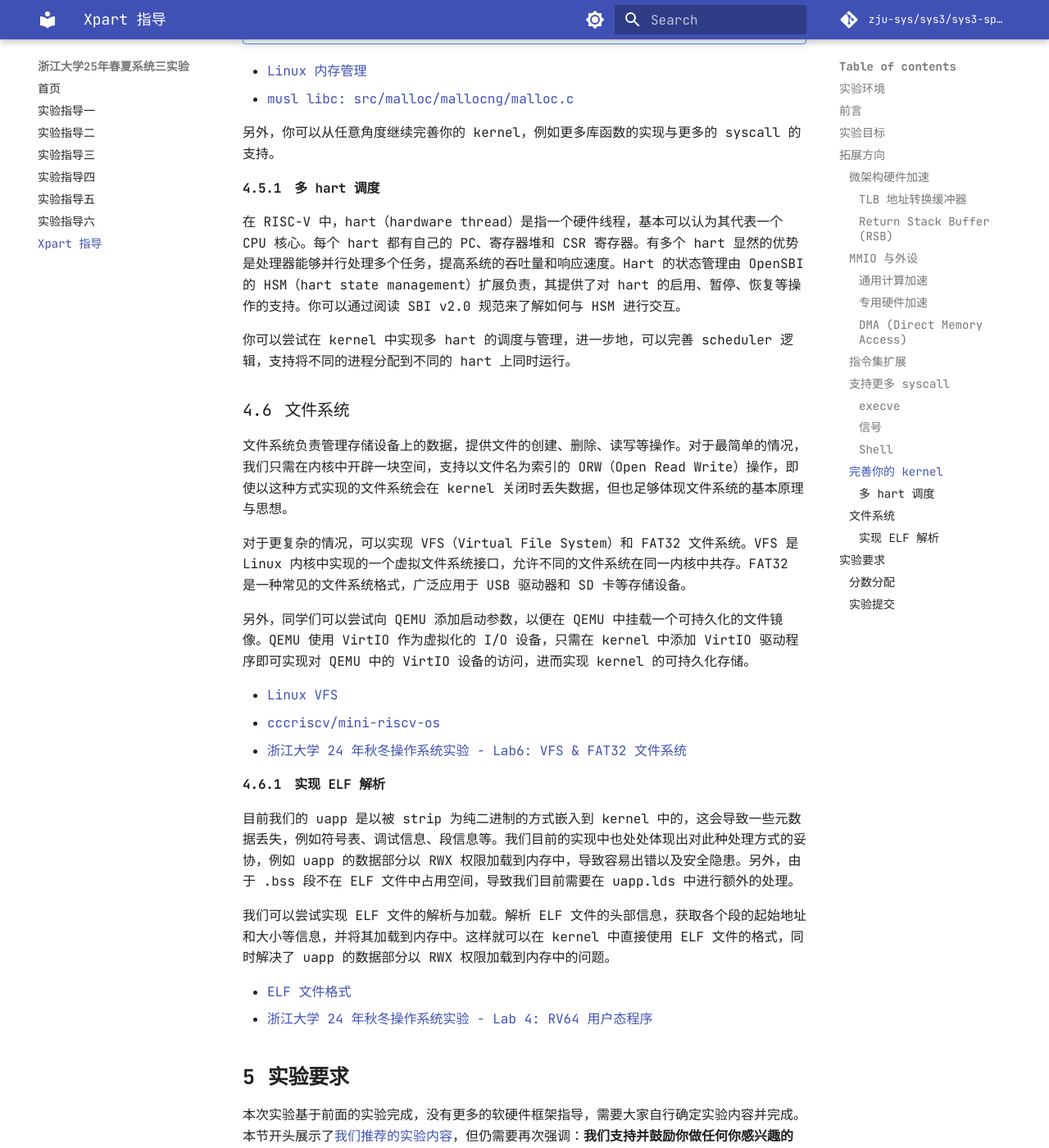
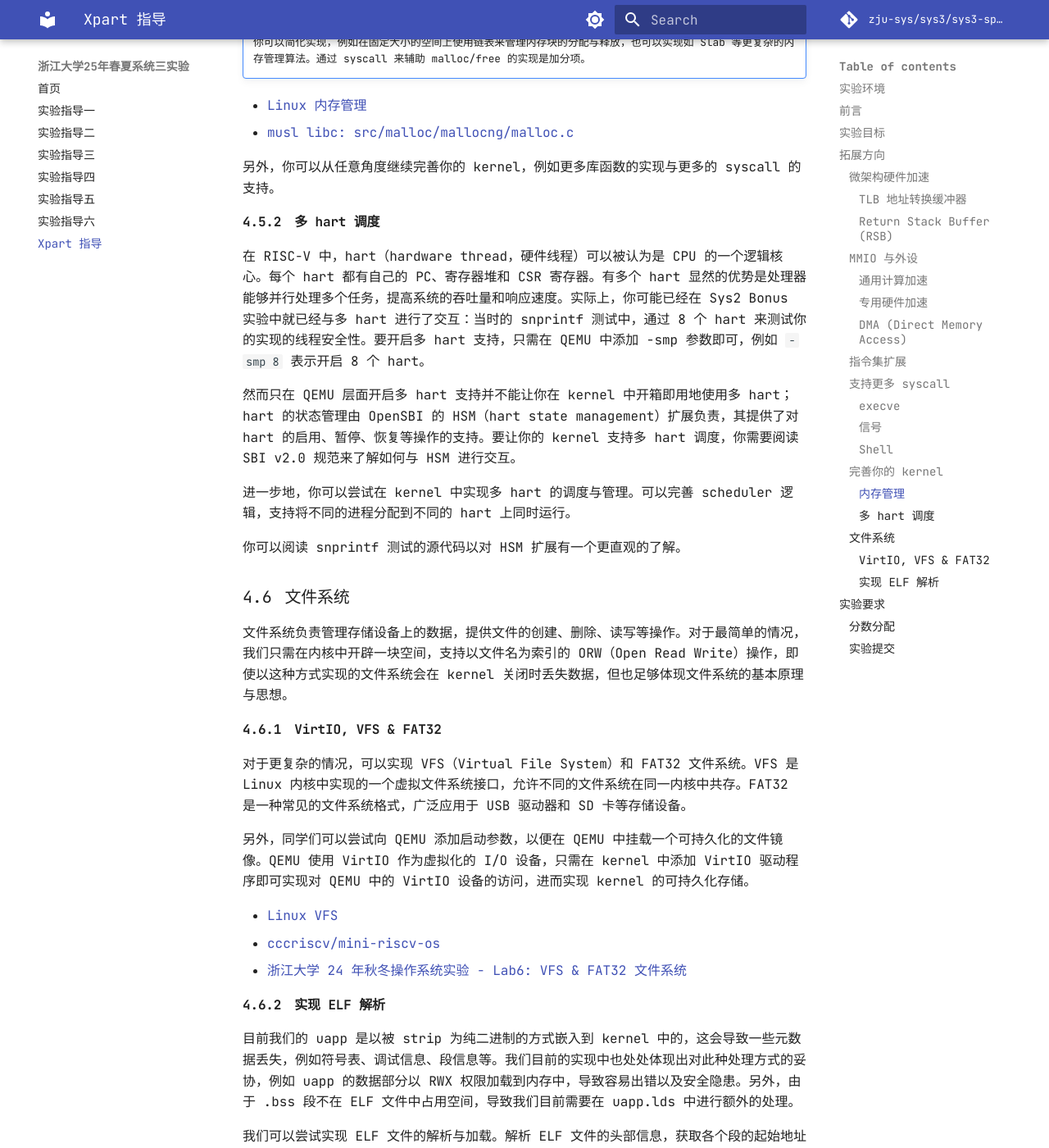
Before and after one commit to ZZC071212/computer_system, an MkDocs documentation site: the page built from docs/xpart.md, in a window 1280 px wide and 1400 px high, scrolled down 5809 px. Shown: the whole window at 82% size. Built offline with MkDocs 1.6.1 and Material for MkDocs 9.7.7, drawn with Linux system fonts in a browser that asks for light colours; some web fonts are replaced; some of the changed text lies outside the part shown.

Commit message:
docs(xpart): multiharts in snprintf test

```diff
--- a/docs/xpart.md
+++ b/docs/xpart.md
@@ -142,7 +142,7 @@ RISC-V 标准又规定，基础 ISA（RV32I / RV64I）和部分扩展（MAFD，Z
 
 execve syscall 在 Linux 中用于执行新的程序。它会加载指定的可执行文件，用新的进程替换当前进程，并传递参数和环境变量。
 
-要实现简易的 execve 功能，你可以修改内核，嵌入多个 uapp 文件。当然，可以进一步结合 [ELF 文件解析](#elf)、[文件系统](#_10)等功能，支持从文件系统中加载可执行文件。
+要实现简易的 execve 功能，你可以修改内核，嵌入多个 uapp 文件。当然，可以进一步结合 [ELF 文件解析](#elf)、[文件系统](#_11)等功能，支持从文件系统中加载可执行文件。
 
 #### 信号
 
@@ -162,6 +162,8 @@ Shell 是一个命令行界面，允许用户与操作系统进行交互。你
 
 ### 完善你的 kernel
 
+#### 内存管理
+
 在 Sys2 Lab 6 中，我们在软件层面引入了（面向 S-mode 的）内存管理，支持以 4 KiB 为单位分配内存。在 [lab4](lab4.md) 中我们引入用户模式，支持以 uapp 的形式运行用户程序。但我们的 uapp 的可用功能仍然受限，例如缺少一个正常的程序中最基本的输入功能，以及没有动态内存分配。我们希望你能在 Xpart 中实现一个更完整的 kernel，支持更多的功能。
 
 以内存管理为例，进程在初始化时，内核会为其分配一块连续的内存空间，作为进程的堆（heap）。进程通过调用内存分配函数（如 malloc）获取一块内存空间，并在使用完毕后通过调用释放函数（如 free）将其归还。需要注意，malloc/free 是纯粹的用户态（libc）函数，其可能调用更底层的 syscall（如 brk、mmap）来实现内存空间的动态扩张与收缩。
@@ -177,13 +179,19 @@ Shell 是一个命令行界面，允许用户与操作系统进行交互。你
 
 #### 多 hart 调度
 
-在 RISC-V 中，hart（hardware thread）是指一个硬件线程，基本可以认为其代表一个 CPU 核心。每个 hart 都有自己的 PC、寄存器堆和 CSR 寄存器。有多个 hart 显然的优势是处理器能够并行处理多个任务，提高系统的吞吐量和响应速度。Hart 的状态管理由 OpenSBI 的 HSM（hart state management）扩展负责，其提供了对 hart 的启用、暂停、恢复等操作的支持。你可以通过阅读 SBI v2.0 规范来了解如何与 HSM 进行交互。
+在 RISC-V 中，hart（hardware thread，硬件线程）可以被认为是 CPU 的一个逻辑核心。每个 hart 都有自己的 PC、寄存器堆和 CSR 寄存器。有多个 hart 显然的优势是处理器能够并行处理多个任务，提高系统的吞吐量和响应速度。实际上，你可能已经在 Sys2 Bonus 实验中就已经与多 hart 进行了交互：当时的 snprintf 测试中，通过 8 个 hart 来测试你的实现的线程安全性。要开启多 hart 支持，只需在 QEMU 中添加 -smp 参数即可，例如 `-smp 8` 表示开启 8 个 hart。
 
-你可以尝试在 kernel 中实现多 hart 的调度与管理，进一步地，可以完善 scheduler 逻辑，支持将不同的进程分配到不同的 hart 上同时运行。
+然而只在 QEMU 层面开启多 hart 支持并不能让你在 kernel 中开箱即用地使用多 hart；hart 的状态管理由 OpenSBI 的 HSM（hart state management）扩展负责，其提供了对 hart 的启用、暂停、恢复等操作的支持。要让你的 kernel 支持多 hart 调度，你需要阅读 SBI v2.0 规范来了解如何与 HSM 进行交互。
+
+进一步地，你可以尝试在 kernel 中实现多 hart 的调度与管理。可以完善 scheduler 逻辑，支持将不同的进程分配到不同的 hart 上同时运行。
+
+你可以阅读 snprintf 测试的源代码以对 HSM 扩展有一个更直观的了解。
 
 ### 文件系统
 
 文件系统负责管理存储设备上的数据，提供文件的创建、删除、读写等操作。对于最简单的情况，我们只需在内核中开辟一块空间，支持以文件名为索引的 ORW（Open Read Write）操作，即使以这种方式实现的文件系统会在 kernel 关闭时丢失数据，但也足够体现文件系统的基本原理与思想。
+
+#### VirtIO, VFS & FAT32
 
 对于更复杂的情况，可以实现 VFS（Virtual File System）和 FAT32 文件系统。VFS 是 Linux 内核中实现的一个虚拟文件系统接口，允许不同的文件系统在同一内核中共存。FAT32 是一种常见的文件系统格式，广泛应用于 USB 驱动器和 SD 卡等存储设备。
 
```
Also changed, not shown: other parts of docs/xpart.md (+1 -1 lines).
